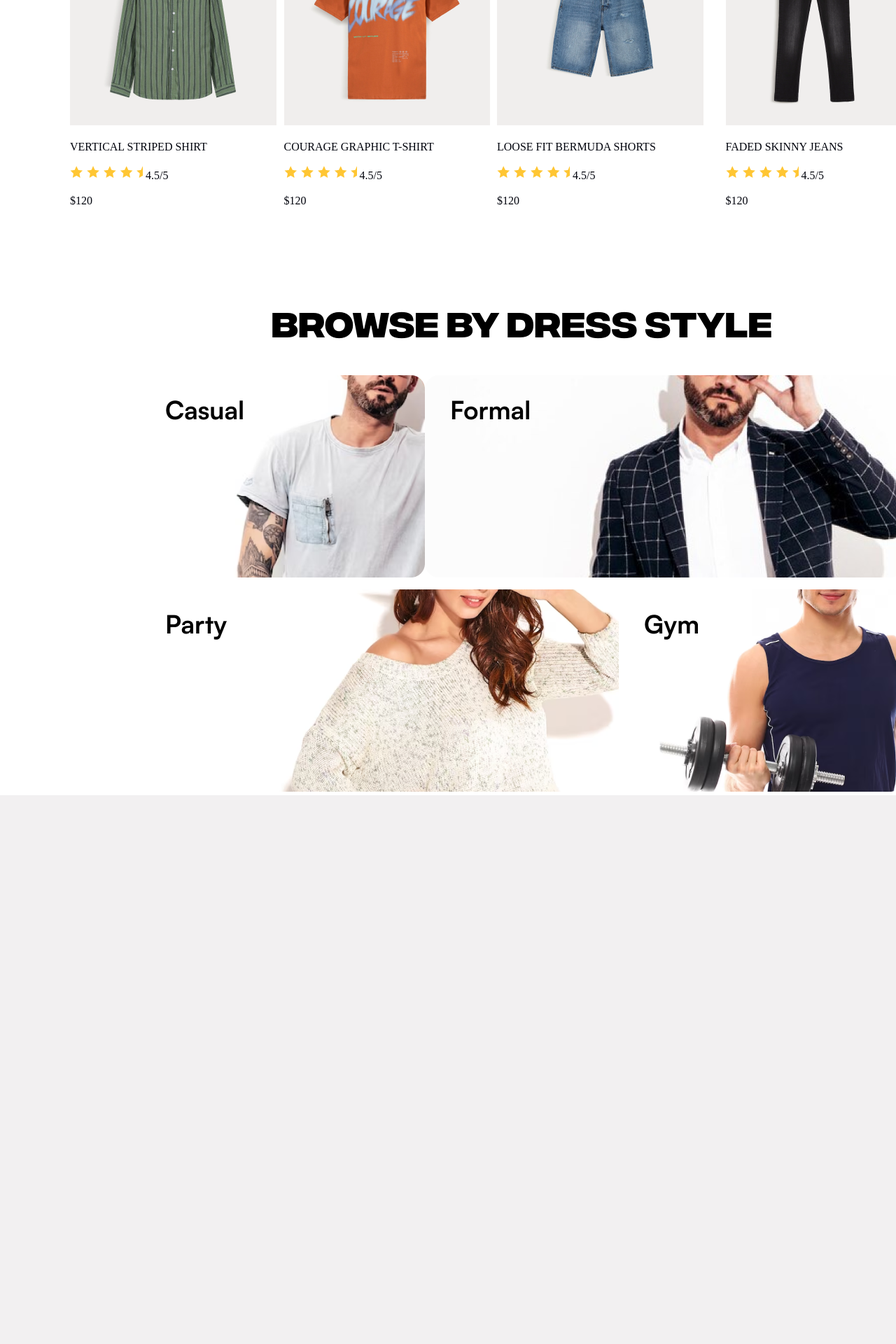
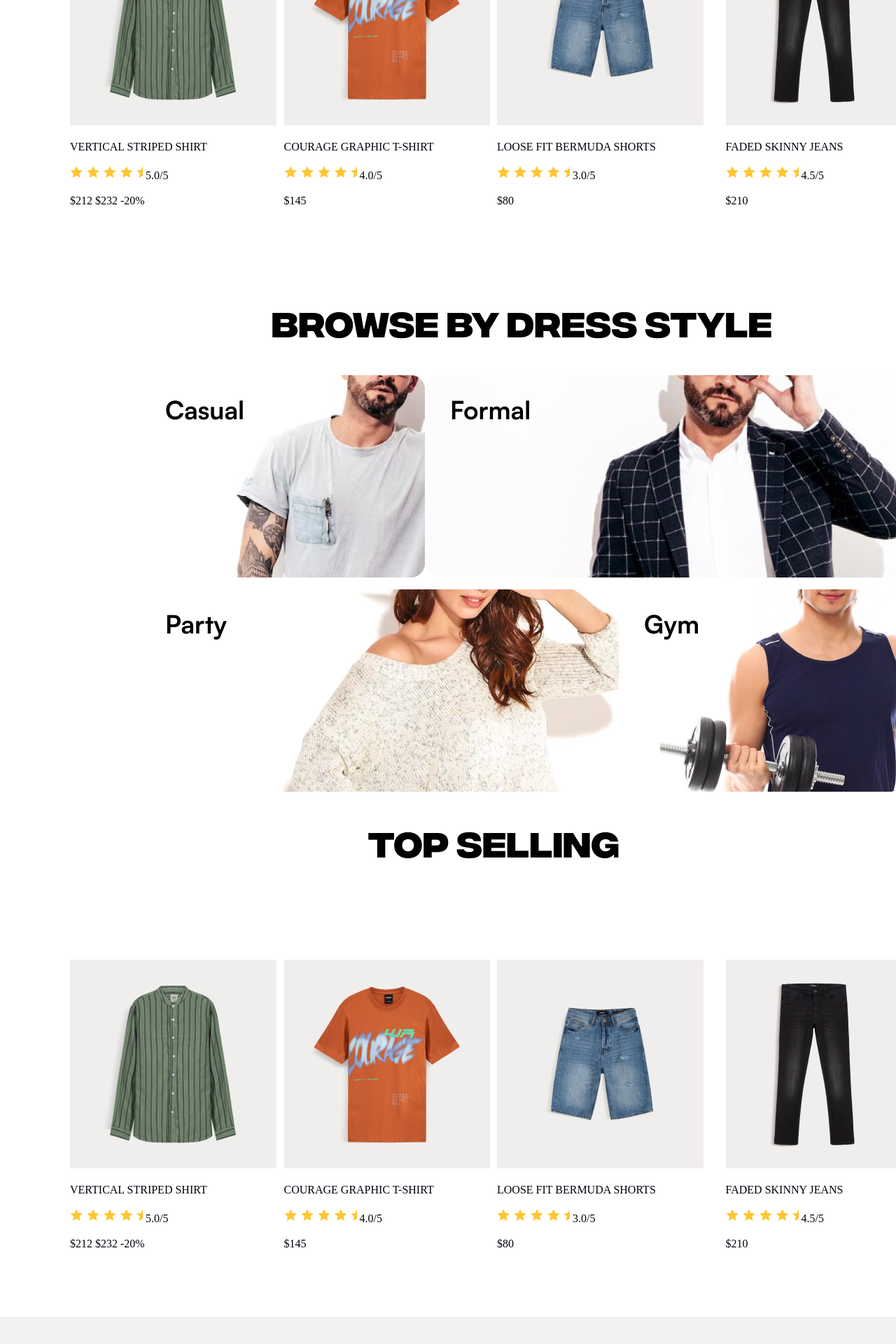
Before and after one commit to calexoliveira/cantinhodevendas, a React (Vite) app: page / in a window 1280 px wide. Shown: the part 2018-3938 px from the top of the page at 70% size. Built offline with nearby package versions, Linux system fonts and the light colour scheme.

Commit message:
avaliacao

```diff
--- a/src/components/Section.tsx
+++ b/src/components/Section.tsx
@@ -33,20 +33,20 @@ export function Section() {
                 <p >
                     <span><img src="../src/image/skinny.png" alt="" /></span><br />
                     <span>T-SHIRT WITH TAPE DETAILS</span><br />
-                    <span><img src="../src/image/estrelas.png" alt="" /> 4.5/5</span><br />
-                    <span>$120</span>
+                    <span><img src="../src/image/estrelas.png" alt="" /> 3.5/5</span><br />
+                    <span>$240 $260 -20%</span>
                 </p>
                 <p>
                     <span><img src="../src/image/shirt.png" alt="" /></span><br />
                     <span>T-SHIRT WITH TAPE DETAILS</span><br />
                     <span><img src="../src/image/estrelas.png" alt="" /> 4.5/5</span><br />
-                    <span>$120</span>
+                    <span>$180</span>
                 </p>
                 <p>
                     <span><img src="../src/image/tshirt sleeve.png" alt="" /></span><br />
                     <span>T-SHIRT WITH TAPE DETAILS</span><br />
                     <span><img src="../src/image/estrelas.png" alt="" /> 4.5/5</span><br />
-                    <span>$120</span>
+                    <span>$130 $160 -30%</span>
                 </p>
             </div>
             <div className="sessao-3">
@@ -54,26 +54,26 @@ export function Section() {
                 <p >
                 <span><img src="../src/image/striped_shirt.png" alt="" /></span><br />
                     <span>VERTICAL STRIPED SHIRT</span><br />
-                    <span><img src="../src/image/estrelas.png" alt="" /> 4.5/5</span><br />
-                    <span>$120</span>
+                    <span><img src="../src/image/estrelas.png" alt="" /> 5.0/5</span><br />
+                    <span>$212 $232 -20%</span>
                 </p>
                 <p >
                     <span><img src="../src/image/courage.png" alt="" /></span><br />
                     <span>COURAGE GRAPHIC T-SHIRT</span><br />
-                    <span><img src="../src/image/estrelas.png" alt="" /> 4.5/5</span><br />
-                    <span>$120</span>
+                    <span><img src="../src/image/estrelas.png" alt="" /> 4.0/5</span><br />
+                    <span>$145</span>
                 </p>
                 <p>
                     <span><img src="../src/image/loose_fit.png" alt="" /></span><br />
                     <span>LOOSE FIT BERMUDA SHORTS</span><br />
-                    <span><img src="../src/image/estrelas.png" alt="" /> 4.5/5</span><br />
-                    <span>$120</span>
+                    <span><img src="../src/image/estrelas.png" alt="" /> 3.0/5</span><br />
+                    <span>$80</span>
                 </p>
                 <p>
                     <span><img src="../src/image/faded.png" alt="" /></span><br />
                     <span>FADED SKINNY JEANS</span><br />
                     <span><img src="../src/image/estrelas.png" alt="" /> 4.5/5</span><br />
-                    <span>$120</span>
+                    <span>$210</span>
                 </p>
             </div>
             <div className="sessao-4">
@@ -87,7 +87,33 @@ export function Section() {
                     <span><img src="../src/image/gym.png" alt="" /></span>
                 </p>
             </div>
-
+            <div className="sessao-5">
+                <nav>top selling</nav>
+                <p >
+                <span><img src="../src/image/striped_shirt.png" alt="" /></span><br />
+                    <span>VERTICAL STRIPED SHIRT</span><br />
+                    <span><img src="../src/image/estrelas.png" alt="" /> 5.0/5</span><br />
+                    <span>$212 $232 -20%</span>
+                </p>
+                <p >
+                    <span><img src="../src/image/courage.png" alt="" /></span><br />
+                    <span>COURAGE GRAPHIC T-SHIRT</span><br />
+                    <span><img src="../src/image/estrelas.png" alt="" /> 4.0/5</span><br />
+                    <span>$145</span>
+                </p>
+                <p>
+                    <span><img src="../src/image/loose_fit.png" alt="" /></span><br />
+                    <span>LOOSE FIT BERMUDA SHORTS</span><br />
+                    <span><img src="../src/image/estrelas.png" alt="" /> 3.0/5</span><br />
+                    <span>$80</span>
+                </p>
+                <p>
+                    <span><img src="../src/image/faded.png" alt="" /></span><br />
+                    <span>FADED SKINNY JEANS</span><br />
+                    <span><img src="../src/image/estrelas.png" alt="" /> 4.5/5</span><br />
+                    <span>$210</span>
+                </p>
+            </div>
         </div>
     );
 }
--- a/src/style/styles.css
+++ b/src/style/styles.css
@@ -352,12 +352,50 @@ body {
     font-weight: bold;
     font-size: 50px;
     color: #000000;
+
+
+}
+
+.grid-section .sessao-4>p {
+    display: block;
+    align-items: center;
+    justify-content: center;
+}
+
+
+.grid-section .sessao-5>* {
+    display: flex;
+    align-items: center;
+    justify-content: center;
+    margin-left: 200px;
+
+}
+.grid-section .sessao-5 {
+    display: grid;
+    grid-column: 1 / -1;
+    grid-row: 6/7;
+    gap: 10px;
+    background-color: var(--cor-de-fundo-branco);
+    grid-template-rows: 130px auto;
+    grid-template-columns: repeat(4, 295px);
+
+}
+
+.grid-section .sessao-5>nav {
+    display: grid;
+    height: 130px;
+    grid-column: 1 / -1;
+    font-family: 'FSP DEMO - Integral CF Bold';
+    font-weight: bold;
+    font-size: 50px;
+    color: #000000;
     vertical-align: bottom;
 
 
 }
 
-.grid-section .sessao-4>p {
+.grid-section .sessao-5>p {
+    display: grid;
     align-items: center;
     justify-content: center;
 }
```
